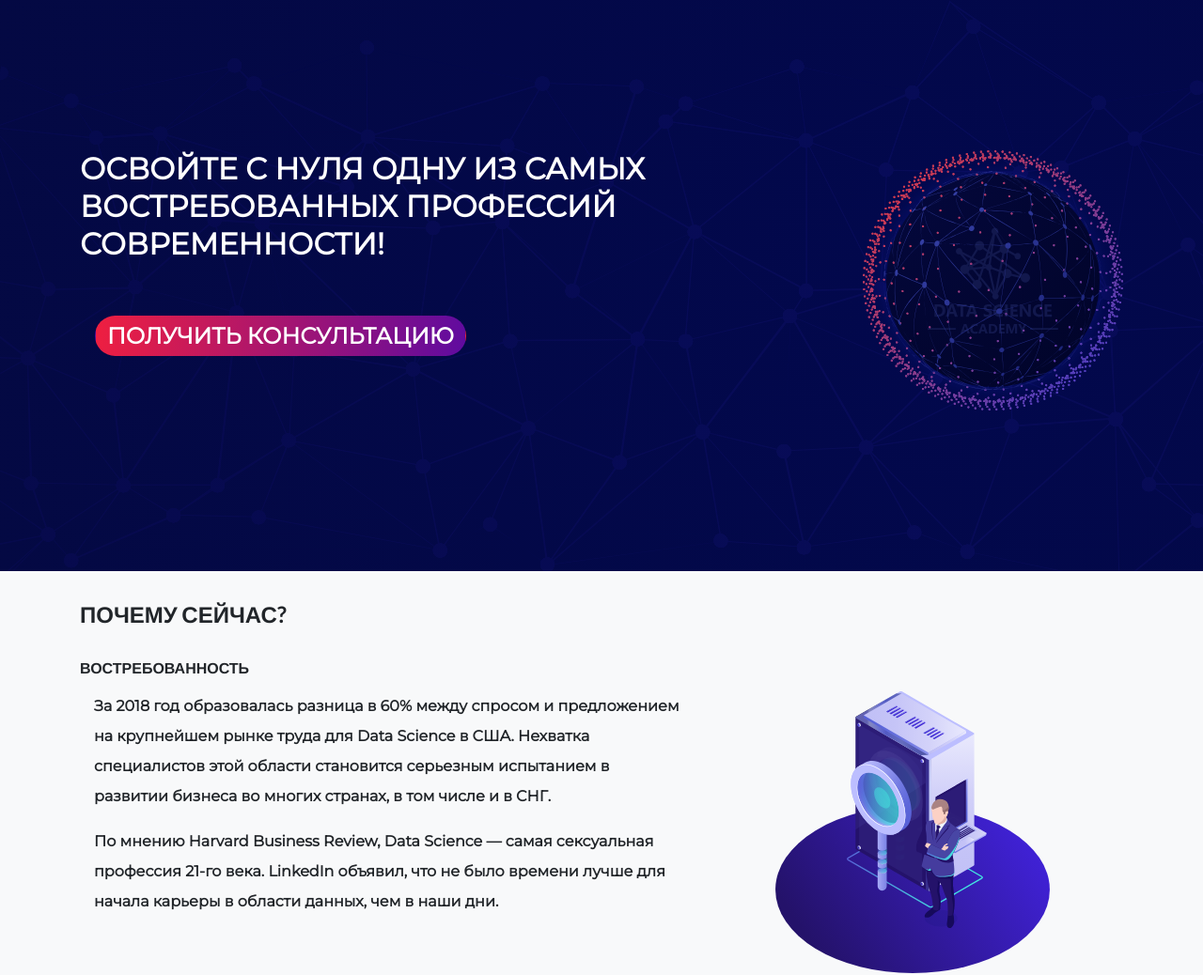
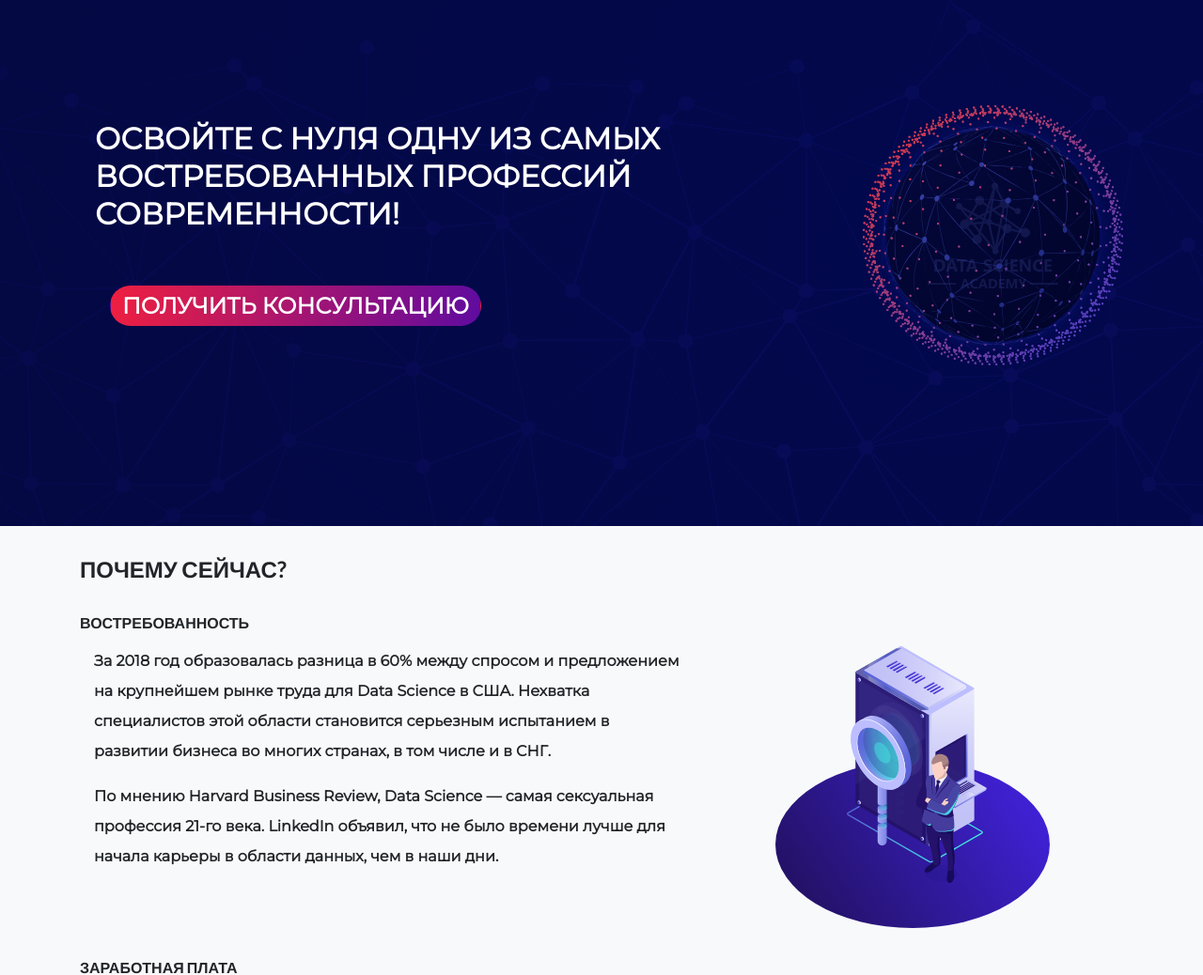
Before and after one commit to timurbakibayev/dsa, a Django app: page / in a window 1280 px wide. Shown: the part 81-1119 px from the top of the page at 94% size. Run offline with Django 3.2, Linux system fonts and the light colour scheme; some libraries are stand-ins or nearby versions.

Commit message:
pixel-perfect fixes :)

```diff
--- a/dsa/main/static/css/landing-page.css
+++ b/dsa/main/static/css/landing-page.css
@@ -44,7 +44,7 @@ header.masthead h1 {
 
 @media (min-width: 768px) {
     header.masthead {
-        padding-top: 10rem;
+        padding-top: 7rem;
         padding-bottom: 3rem;
         font-size: 2rem;
     }
--- a/dsa/templates/carousel.html
+++ b/dsa/templates/carousel.html
@@ -29,8 +29,8 @@
          style="background: url('/static/img/halyk.png');
                  background-position: center;
                  background-repeat: no-repeat;
-                 background-size: 80%;
-                 height: 4rem;
+                 background-size: 50%;
+                 height: 5rem;
                 ">
     </div>
 
--- a/dsa/templates/index.html
+++ b/dsa/templates/index.html
@@ -23,7 +23,7 @@
 <header class="masthead text-white text-center blue_gradient_neuro">
     <div class="container">
         <div class="row no-gutters">
-            <div class="col-md-9 col-sm-12" style="z-index: 1">
+            <div class="col-md-9 col-sm-12" style="z-index: 1; padding: 1rem">
                 <div class="main_text">Освойте с нуля одну из самых востребованных профессий современности!<br><br>
                     <button class="btn my_btn">Получить консультацию</button>
                 </div>
```
